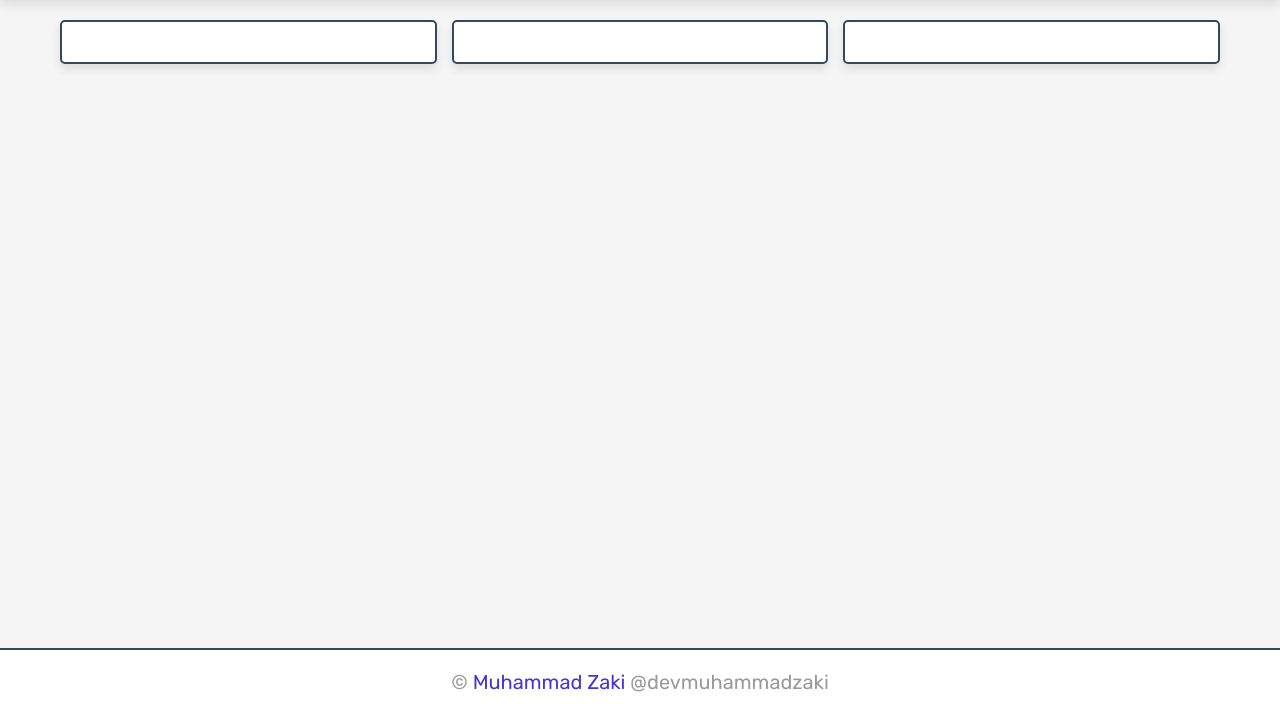
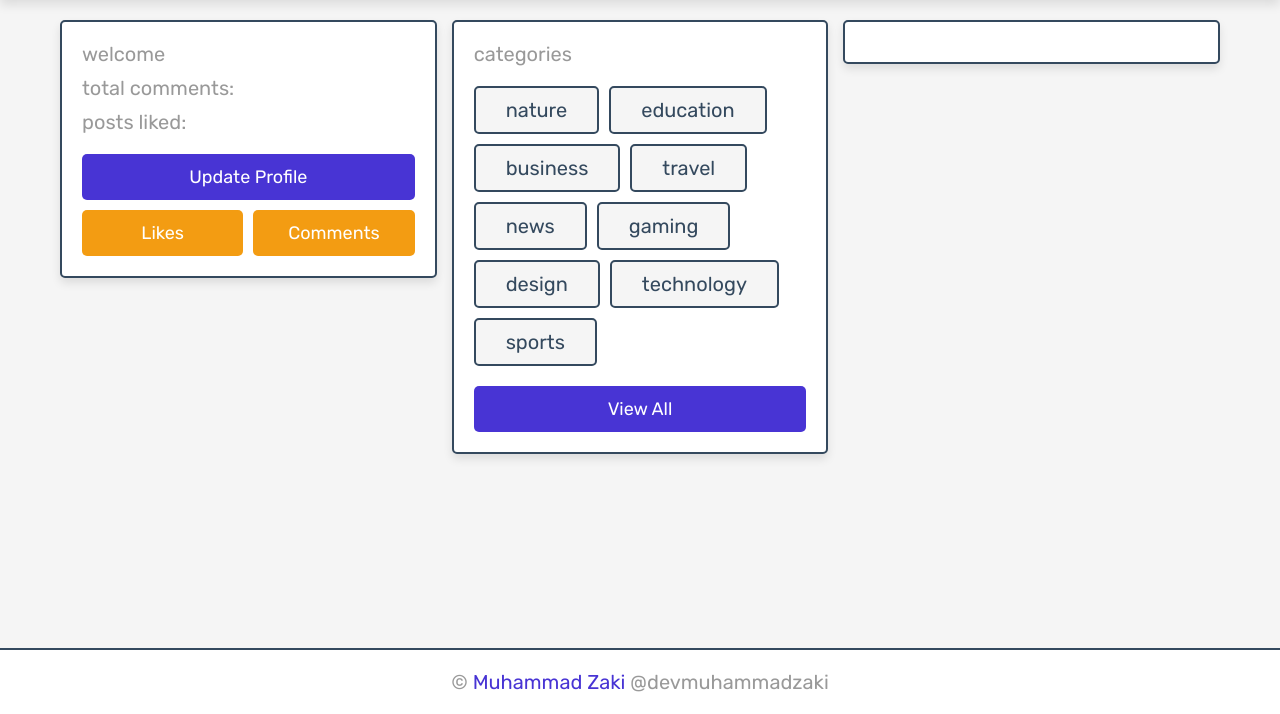
Before and after one commit to devmuhammadzaki/blogo, a PHP site: page /home.php in a window 1280 px wide. Shown: the part 86-800 px from the top of the page. Run offline with PHP 8.4, Linux system fonts and the light colour scheme; the visitor is signed in with stand-in values (Sample User, id 1); tables that the repository leaves empty or names only in its code hold one stand-in row (values such as "Sample post"); some libraries are stand-ins or nearby versions.

Commit message:
home page user info box and categories box

```diff
--- a/home.php
+++ b/home.php
@@ -30,9 +30,57 @@
 
     <section class="home-grid">
         <div class="box-container">
-            <div class="box"></div>
-            <div class="box"></div>
-            <div class="box"></div>
+            <div class="box">
+                <?php
+                $select_profile = $conn->prepare("SELECT * FROM `users` WHERE id = ?");
+                $select_profile->execute([$user_id]);
+                if ($select_profile->rowCount() > 0) {
+                    $fetch_profile = $select_profile->fetch(PDO::FETCH_ASSOC);
+                    $count_user_comments = $conn->prepare("SELECT * FROM `comments` WHERE user_id = ?");
+                    $count_user_comments->execute([$user_id]);
+                    $total_user_comments = $count_user_comments->rowCount();
+                    $count_user_likes = $conn->prepare("SELECT * FROM `likes` WHERE user_id = ?");
+                    $count_user_likes->execute([$user_id]);
+                    $total_user_likes = $count_user_comments->rowCount();
+                ?>
+                    <p>welcome <span><? $fetch_profile['name']; ?></span></p>
+                    <p>total comments: <span><? $total_user_comments; ?></span></p>
+                    <p>posts liked: <span><? $total_user_likes; ?></span></p>
+                    <a href="update.php" class="btn">update profile</a>
+                    <div class="flex-btn">
+                        <a href="user_likes.php" class="option-btn">likes</a>
+                        <a href="user_comments.php" class="option-btn">comments</a>
+                    </div>
+                <?php
+                } else {
+                ?>
+                    <p class="name">login or register!</p>
+                    <div class="flex-btn">
+                        <a href="login.php" class="option-btn">login</a>
+                        <a href="register.php" class="option-btn">register</a>
+                    </div>
+                <?php
+                }
+                ?>
+            </div>
+            <div class="box">
+                <p>categories</p>
+                <div class="flex-box">
+                    <a href="category.php?category=nature" class="links">nature</a>
+                    <a href="category.php?category=education" class="links">education</a>
+                    <a href="category.php?category=business" class="links">business</a>
+                    <a href="category.php?category=travel" class="links">travel</a>
+                    <a href="category.php?category=news" class="links">news</a>
+                    <a href="category.php?category=gaming" class="links">gaming</a>
+                    <a href="category.php?category=design" class="links">design</a>
+                    <a href="category.php?category=technology" class="links">technology</a>
+                    <a href="category.php?category=sports" class="links">sports</a>
+                    <a href="all_categories.php" class="btn">view all</a>
+                </div>
+            </div>
+            <div class="box">
+
+            </div>
         </div>
     </section>
     <section class="posts-container"></section>
```
Also changed, not shown: category.php (added), user_comments.php (added), user_likes.php (added).
